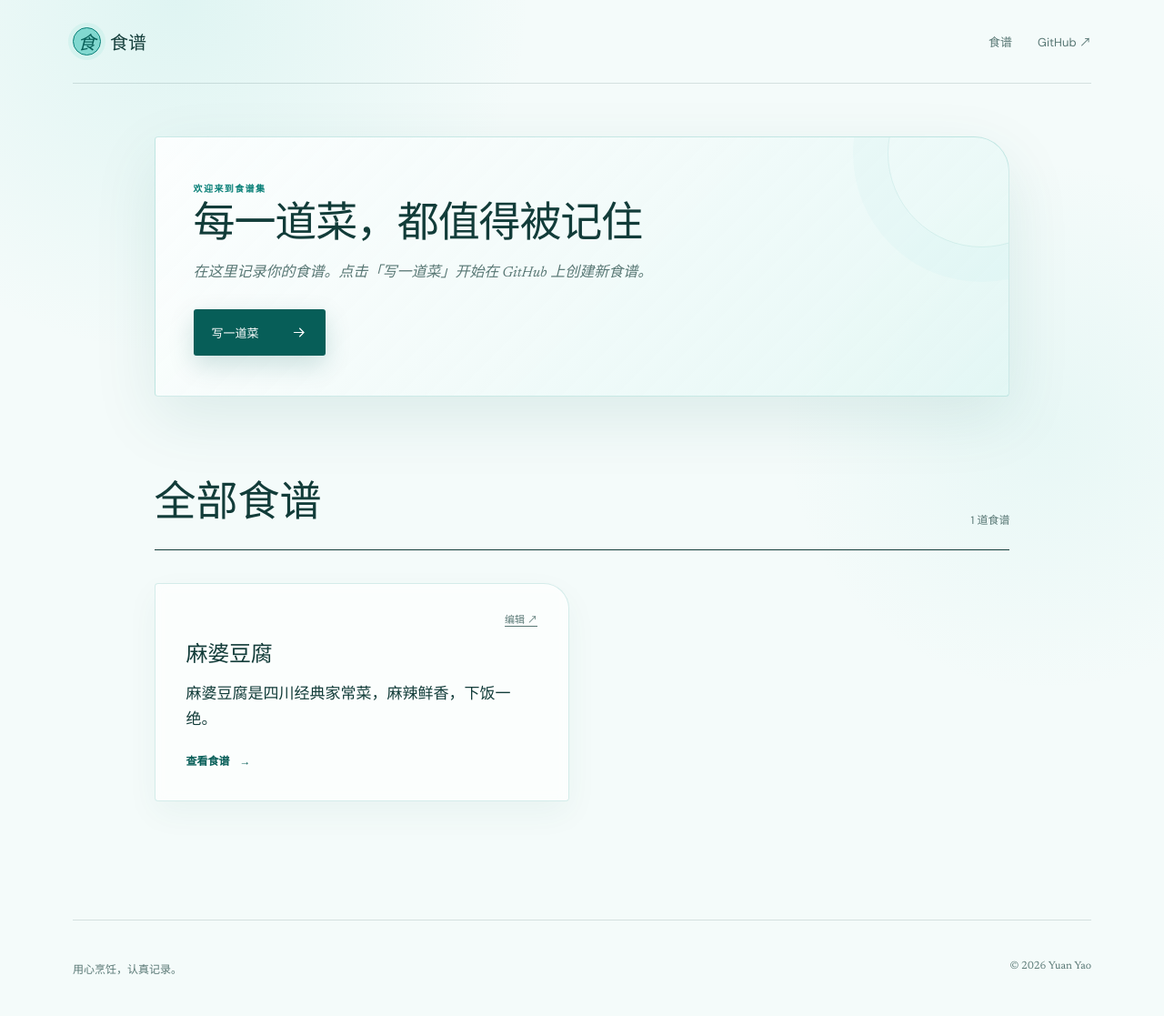
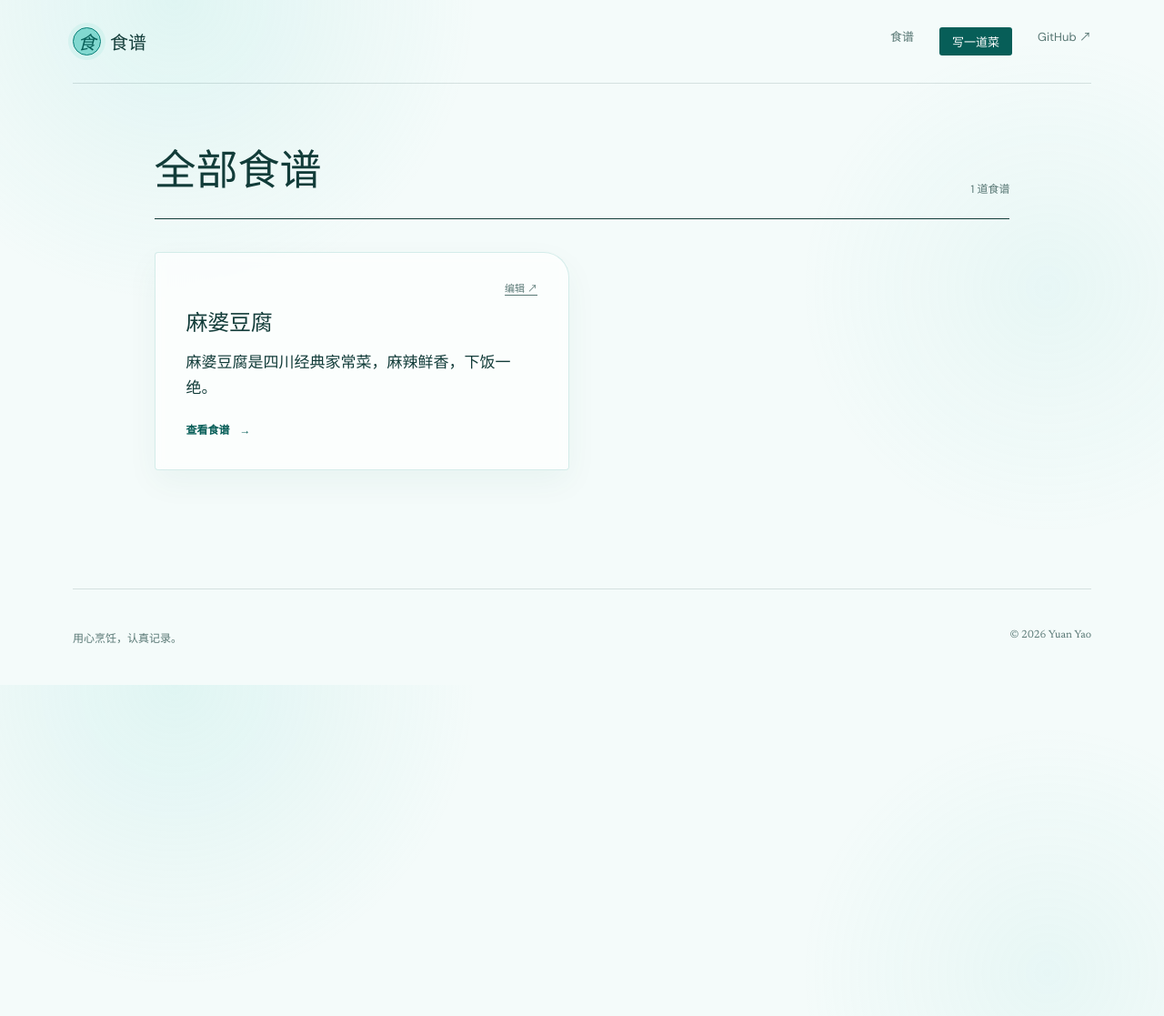
Before and after one commit to faryao/public-recipe, a Jekyll site: the page built from index.html, in a window 1280 px wide. Shown: the whole page at 91% size. Built offline with Jekyll 4.4.1, drawn with Linux system fonts in a browser that asks for light colours; after the commit the page ends 900 px from its top, so only the background shows below that.

Commit message:
Remove hero panel, move write button to nav bar

```diff
--- a/_layouts/default.html
+++ b/_layouts/default.html
@@ -17,6 +17,7 @@
       </a>
       <nav aria-label="Main navigation">
         <a href="{{ '/' | relative_url }}#recipes">食谱</a>
+        <a class="nav-write" href="https://github.com/{{ site.github_username }}/{{ site.repository_name }}/new/main/_recipes?value=---%0Alayout%3A%20recipe%0Atitle%3A%20%0A---%0A" target="_blank" rel="noreferrer">写一道菜</a>
         <a href="https://github.com/{{ site.github_username }}/{{ site.repository_name }}" target="_blank" rel="noreferrer">GitHub ↗</a>
       </nav>
     </header>
--- a/assets/style.css
+++ b/assets/style.css
@@ -24,19 +24,14 @@ a:focus-visible, button:focus-visible { outline: 3px solid rgba(7,143,133,.3); o
 nav { display: flex; gap: 28px; }
 nav a { color: var(--muted); font-size: 13px; text-decoration: none; transition: color .2s; }
 nav a:hover { color: var(--tiffany-deep); }
+.nav-write { padding: 6px 14px; background: var(--tiffany-dark); color: #fff !important; border-radius: 3px; font-weight: 500; transition: transform .2s, background .2s; }
+.nav-write:hover { transform: translateY(-1px); background: var(--tiffany-deep); }
 .write-button { display: inline-flex; align-items: center; gap: 34px; padding: 16px 20px; background: var(--tiffany-dark); color: #fff; border-radius: 3px; box-shadow: 0 10px 28px rgba(7,94,88,.18); font-size: 13px; text-decoration: none; transition: transform .2s, background .2s, box-shadow .2s; }
 .write-button:hover { transform: translateY(-2px); background: var(--tiffany-deep); box-shadow: 0 14px 34px rgba(7,94,88,.24); }
 .write-button svg { width: 19px; fill: none; stroke: currentColor; stroke-width: 1.5; }
 
-/* Hero panel */
 .recipes-page { padding: 58px 7vw 130px; }
-.hero-panel { position: relative; overflow: hidden; margin-bottom: 78px; padding: 48px 42px 44px; background: linear-gradient(135deg, rgba(255,255,255,.84), rgba(223,246,243,.68)); border: 1px solid rgba(7,143,133,.18); border-radius: 4px 38px 4px 4px; box-shadow: var(--shadow); }
-.hero-panel::after { content: ""; position: absolute; top: -86px; right: -74px; width: 205px; height: 205px; border: 1px solid rgba(7,143,133,.1); border-radius: 50%; box-shadow: 0 0 0 38px rgba(129,216,208,.06); pointer-events: none; }
-.hero-header { position: relative; z-index: 1; }
 .section-kicker { margin: 0 0 12px; color: var(--tiffany-deep); font-size: 10px; font-weight: 600; letter-spacing: .14em; text-transform: uppercase; }
-.hero-header h1 { margin: 0; font: 400 clamp(34px, 4vw, 46px)/1 "Newsreader", serif; letter-spacing: -.025em; }
-.hero-summary { margin: 16px 0 0; color: var(--muted); font: italic 400 16px/1.5 "Newsreader", serif; max-width: 520px; }
-.hero-header .write-button { margin-top: 28px; }
 
 /* Section heading */
 .section-heading { display: flex; align-items: end; justify-content: space-between; padding-bottom: 24px; border-bottom: 1px solid var(--ink); }
@@ -89,9 +84,6 @@ footer { display: flex; justify-content: space-between; padding: 32px 0; color:
   .site-header { height: 72px; }
   nav { gap: 18px; }
   .recipes-page { padding: 48px 12px 90px; }
-  .hero-panel { margin-bottom: 60px; padding: 32px 24px 28px; border-radius: 4px 28px 4px 4px; }
-  .hero-header h1 { font-size: 32px; }
-  .hero-summary { max-width: 100%; font-size: 15px; }
   .section-heading { align-items: stretch; flex-direction: column; gap: 16px; }
   .section-heading h2 { font-size: 36px; }
   .recipes-grid { grid-template-columns: 1fr; gap: 20px; padding-top: 28px; }
--- a/index.html
+++ b/index.html
@@ -3,18 +3,6 @@ layout: default
 ---
 
 <section class="recipes-page">
-  <section class="hero-panel" aria-labelledby="hero-title">
-    <header class="hero-header">
-      <p class="section-kicker">欢迎来到食谱集</p>
-      <h1 id="hero-title">每一道菜，都值得被记住</h1>
-      <p class="hero-summary">在这里记录你的食谱。点击「写一道菜」开始在 GitHub 上创建新食谱。</p>
-      <a class="write-button" id="write-button" href="https://github.com/{{ site.github_username }}/{{ site.repository_name }}/new/main/_recipes" target="_blank" rel="noreferrer">
-        <span>写一道菜</span>
-        <svg viewBox="0 0 24 24" aria-hidden="true"><path d="M5 12h14M13 6l6 6-6 6"/></svg>
-      </a>
-    </header>
-  </section>
-
   <header class="section-heading">
     <h2 id="recipes">全部食谱</h2>
     <span id="recipe-count" aria-live="polite">加载中…</span>
```
